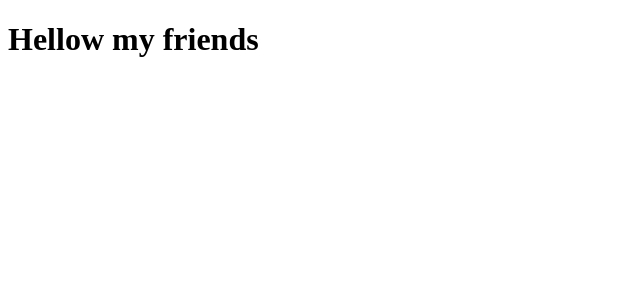
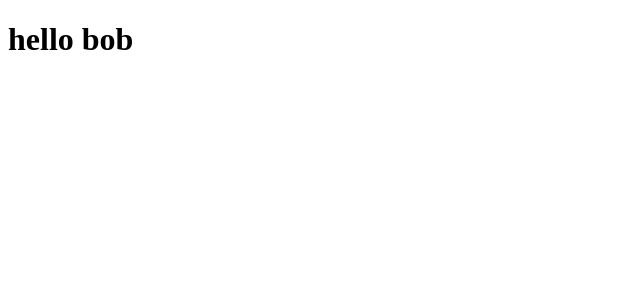
Before and after one commit to StephanRaab/svelte-pokedex, a SvelteKit app: page / in a window 1280 px wide. Shown: the top 300 px of the page, without its empty margins (0-640 px from the left). Built offline with nearby package versions, Linux system fonts and the light colour scheme.

Commit message:
object dot notation

```diff
--- a/src/routes/+page.svelte
+++ b/src/routes/+page.svelte
@@ -1,6 +1,11 @@
 
 <script lang="ts">
  import {hello} from './hello'
+
+ const greetingObject = {
+    greeting: 'hello',
+    name: 'bob'
+ };
 </script>
 
-<h1>{hello}</h1>
+<h1>{greetingObject.greeting} {greetingObject.name}</h1>
```
